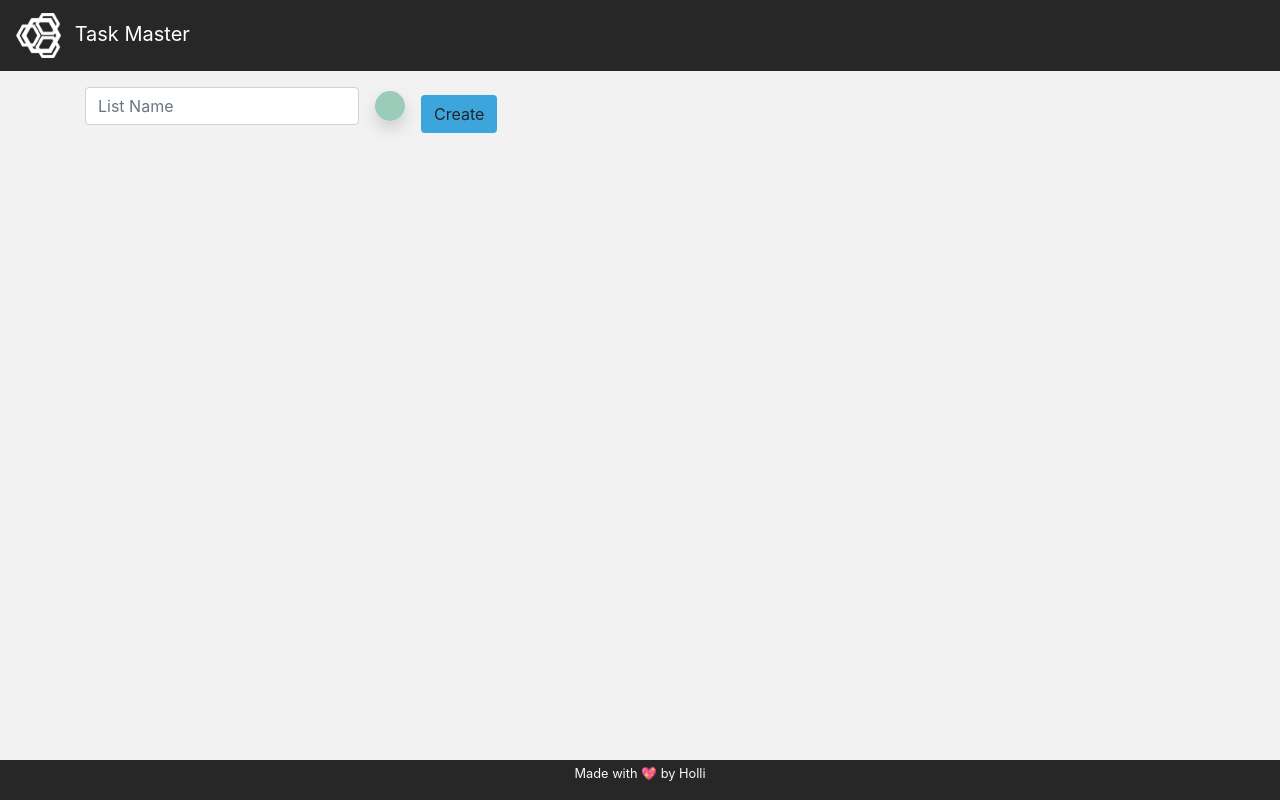
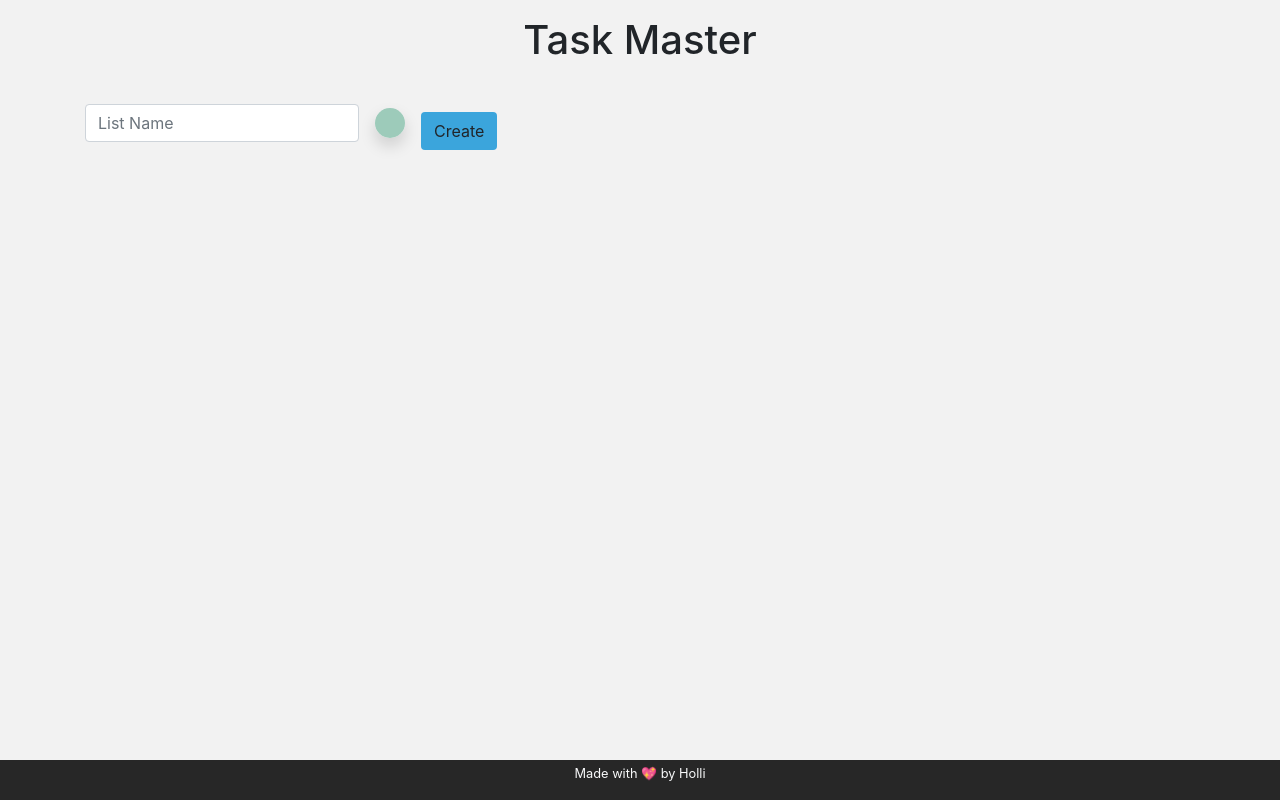
Before and after one commit to hollidavis/TaskMaster, a website with bundled scripts: page index.html in a window 1280 px wide. Built offline with nearby package versions, Linux system fonts and the light colour scheme.

Commit message:
changed header

```diff
--- a/index.html
+++ b/index.html
@@ -15,12 +15,11 @@
 
 <body>
     <header>
-        <nav class="navbar navbar-dark navbar-expand bg-dark text-light">
-            <a class="navbar-brand" href="#">
-                <img src="assets/img/logo.png" width="45" height="45" alt="" loading="lazy">
-                <span class="ml-2">Task Master</span>
-            </a>
-        </nav>
+        <div class="row text-center my-3">
+            <div class="col">
+                <h1>Task Master</h1>
+            </div>
+        </div>
     </header>
     <main class="container">
         <div id="app"></div>
```
